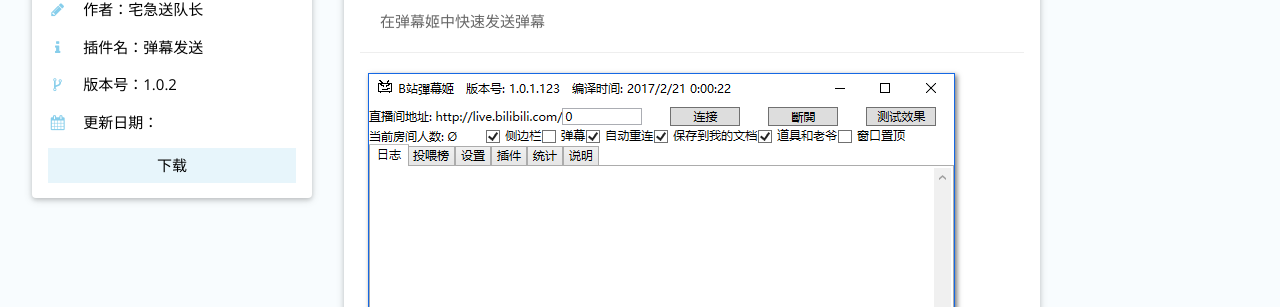
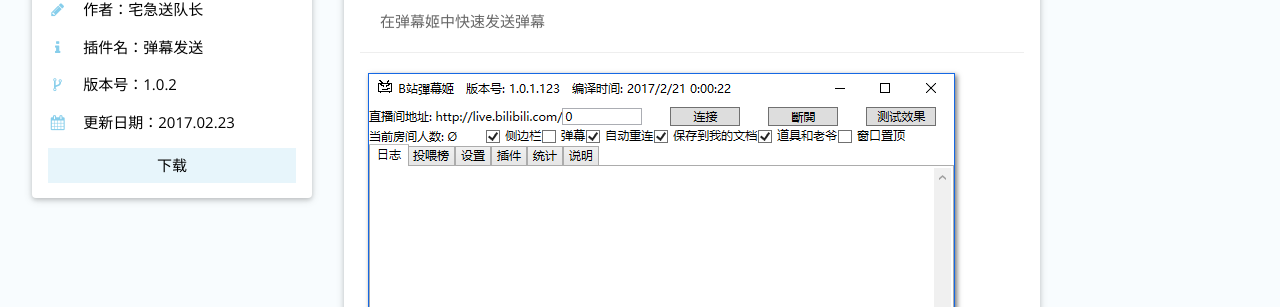
Before and after one commit to Bililive/www.danmuji.org, a Jekyll site: the page built from _plugin/SendDanmaku.md, in a window 1280 px wide. Shown: the part 170-477 px from the top of the page. Built offline with Jekyll 4.4.1, drawn with Linux system fonts in a browser that asks for light colours; nearby versions of some CDN libraries; some web fonts are replaced; comment, search, counter and statistics services are not loaded.

Commit message:
Fix 插件介绍页更新日期

```diff
--- a/_layouts/plugin.html
+++ b/_layouts/plugin.html
@@ -20,7 +20,7 @@
                         <p><i class="fa fa-pencil fa-fw w3-margin-right w3-text-theme"></i>作者：<span id="author">{{ page.plugin_author }}</span></p>
                         <p><i class="fa fa-info fa-fw w3-margin-right w3-text-theme"></i>插件名：<span id="plugin_name">{{ page.plugin_name }}</span></p>
                         <p><i class="fa fa-code-fork fa-fw w3-margin-right w3-text-theme"></i>版本号：<span id="plugin_version">{{ page.plugin_version }}</span></p>
-                        <p><i class="fa fa-calendar fa-fw w3-margin-right w3-text-theme"></i>更新日期：<span id="plugin_update">{{ page.plugin_update }}</span></p>{% if page.plugin_dlnote %}
+                        <p><i class="fa fa-calendar fa-fw w3-margin-right w3-text-theme"></i>更新日期：<span id="plugin_update">{{ page.plugin_update_datetime | date: "%Y.%m.%d" }}</span></p>{% if page.plugin_dlnote %}
                         <p><i class="fa fa-exclamation-triangle fa-fw w3-margin-right w3-text-theme"></i>下载说明：{{ page.plugin_dlnote }}</p>{% endif %}
                         <p><button class="w3-btn w3-btn-block w3-theme-l4" onclick="Download()">下载</button></p>
                     </div>
```
Also changed, not shown: _layouts/apiv2.html (+4 -12 lines).
